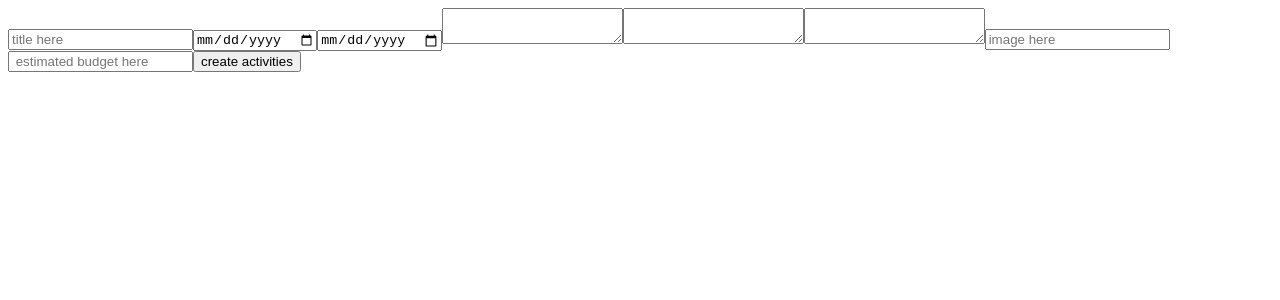
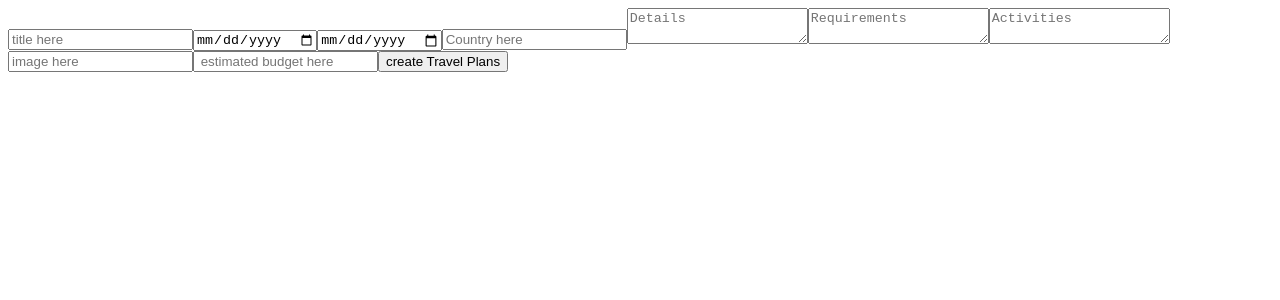
Before and after one commit to Meraki-Academy-unity/unity, a React (Create React App) app in the folder frontend/: page / in a window 1280 px wide. Shown: the top 300 px of the page. Built offline with nearby package versions, Linux system fonts and the light colour scheme.

Commit message:
add react components for travel plans

```diff
--- a/frontend/src/App.js
+++ b/frontend/src/App.js
@@ -3,13 +3,14 @@ import { Route } from "react-router-dom";
 import Login from "./components/auth/login/index";
 import SignUp from "./components/auth/signUp/index";
 import AddActivities from "./components/Activities/addActivities";
-
+import AddTravelPlans from "./components/travel_Plans";
 const App = () => {
   return (
     <div className="App">
       {/* <Login /> */}
       {/* <SignUp /> */}
-	  <AddActivities/>
+	  {/* <AddActivities/> */}
+    <AddTravelPlans />
     </div>
   );
 };
--- /dev/null
+++ b/frontend/src/components/travel_Plans/index.js
@@ -0,0 +1,53 @@
+import React, { useState } from 'react';
+import { useHistory } from 'react-router-dom';
+// import { setToken } from './../reducer/login/index';
+import { useDispatch, useSelector } from 'react-redux';
+import axios from 'axios';
+
+
+const AddTravelPlans = () => {
+    const [title, setTitle] = useState("");
+    const [start_date, setStart_date] = useState("");
+    const [finish_date, setFinish_date] = useState("");
+    const [details, setDetails] = useState("");
+    const [countries , setCountries] = useState("")
+    const [requirements, setRequirements] = useState("");
+    const [activities, setActivities] = useState("");
+    const [images, setImages] = useState("");
+    const [estimated_budget, setEstimated_budget] = useState("");
+
+    const history = useHistory();
+    const dispatch = useDispatch();
+
+    const addNewTravelPlans = () => {
+        //
+        axios.post(`http://localhost:5000/travelPlans/1`,
+            { title, start_date, finish_date, countries,activities, requirements,details, images, estimated_budget })
+            .then((result) => {
+                console.log("res", result.data)
+            })
+            .catch((err) => {
+                throw err;
+            });
+    }
+
+
+
+    return (
+        <>
+            <input type="text" placeholder="title here" onChange={(e) => setTitle(e.target.value)} />
+            <input type="date" onChange={(e) => setStart_date(e.target.value)} />
+            <input type="date" onChange={(e) => setFinish_date(e.target.value)} />
+            <input type="text" placeholder="Country here" onChange={(e)=> setCountries(e.target.value)} />
+            <textarea placeholder="Details" onChange={(e) => setDetails(e.target.value)}></textarea>
+            <textarea placeholder="Requirements" onChange={(e) => setRequirements(e.target.value)}></textarea>
+            <textarea placeholder="Activities" onChange={(e) => setActivities(e.target.value)}></textarea>
+            <input type="text" placeholder="image here" onChange={(e) => setImages(e.target.value)} />
+            <input type="text" placeholder=" estimated budget here" onChange={(e) => setEstimated_budget(e.target.value)} />
+            <button onClick={addNewTravelPlans}>create Travel Plans</button>
+
+        </>
+    );
+};
+
+export default AddTravelPlans;
```
